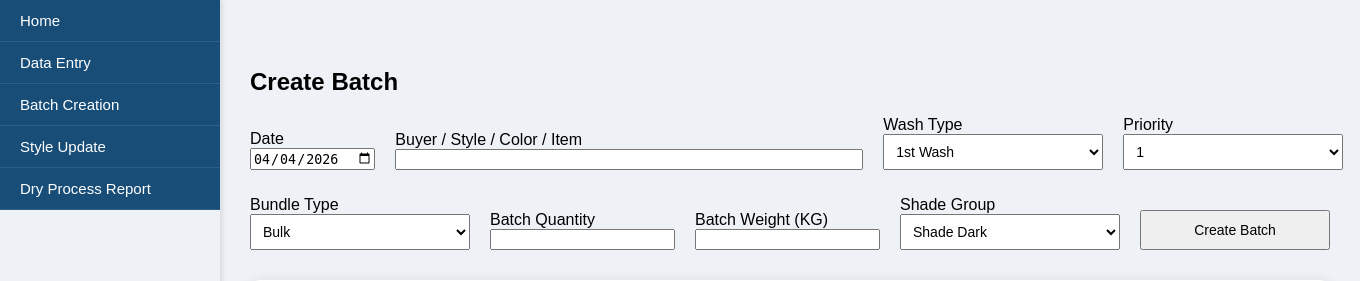
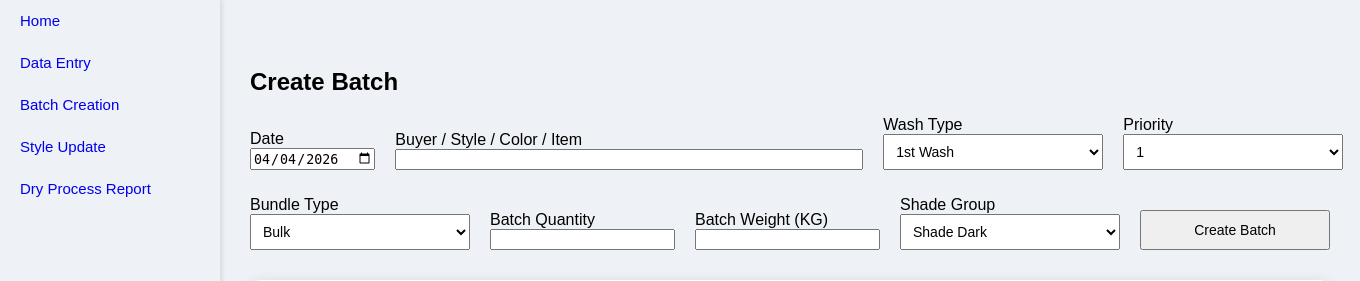
Before and after one commit to IE-SQUARE/Garments-Production-System, a Flask app: page /create_batch in a window 1360 px wide. Shown: the part 60-341 px from the top of the page. Run offline with Flask 3, Linux system fonts and the light colour scheme; data that the repository does not hold is empty; some libraries are stand-ins or nearby versions.

Commit message:
Update base.html

```diff
--- a/templates/base.html
+++ b/templates/base.html
@@ -114,8 +114,7 @@ background:#eef1f5;
     padding: 12px 20px;
     text-decoration: none;
     font-size: 15px;
-    color: #ffffff;
-    background: #184d78;
+    color: #184d78 /* গাঢ় সুন্দর কালার */
     display: block; /* প্রতিটি লিংক আলাদা লাইন নিবে */
     transition: 0.3s;
     border-bottom: 1px solid rgba(255, 255, 255, 0.1); /* হালকা বর্ডার */
```
